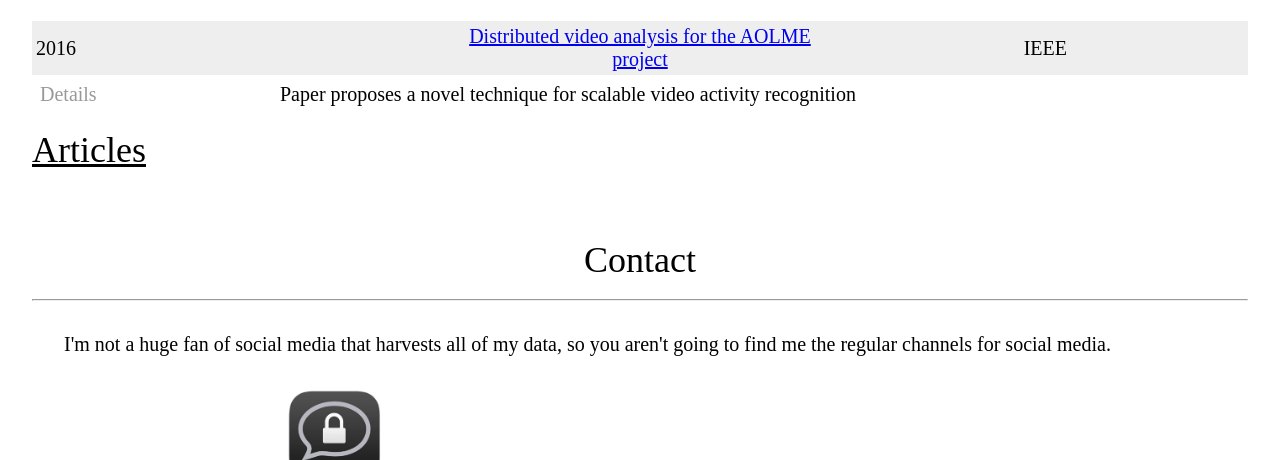
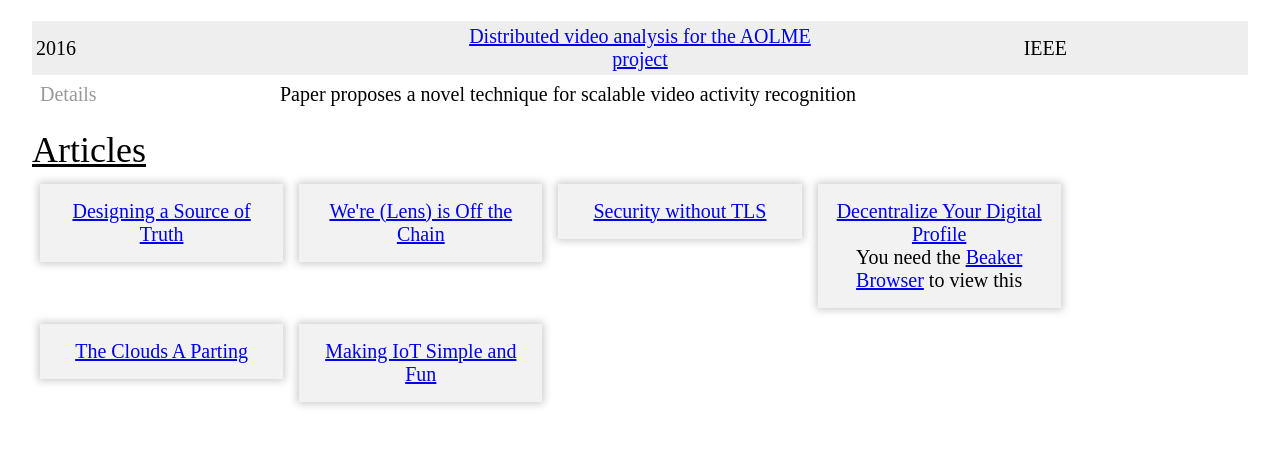
Before and after one commit to AcidLeroy/codyeilar.com, a plain HTML site: page index.html in a window 1280 px wide. Shown: the part 4875-5335 px from the top of the page. Drawn offline with nearby package versions, Linux system fonts and the light colour scheme.

Commit message:
Add articles
Signed-off-by: Cody W. Eilar <Cody.Eilar@Gmail.com>

```diff
--- a/index.html
+++ b/index.html
@@ -322,6 +322,47 @@
         <!-- Articles -->
         <div class="f2 underline pb1">Articles</div>
         <article class="f4">
+          <div class="cf">
+
+            <div class="fl w-100 w-20-ns tc pa3 bg-black-05 shadow-2 ma2">
+              <a href="https://medium.com/@cody_84149/designing-a-single-source-of-truth-200c48a2520">
+                Designing a Source of Truth
+              </a>
+            </div>
+
+            <div class="fl w-100 w-20-ns tc pa3 bg-black-05 shadow-2 ma2">
+              <a href="https://medium.com/@cody_84149/were-off-the-chain-f17fc5484142">
+                We're (Lens) is Off the Chain
+              </a>
+            </div>
+
+            <div class="fl w-100 w-20-ns tc pa3 bg-black-05 shadow-2 ma2">
+              <a href="https://medium.com/@cody_84149/security-without-tls-1da099a80550">
+                Security without TLS
+              </a>
+            </div>
+
+            <div class="fl w-100 w-20-ns tc pa3 bg-black-05 shadow-2 ma2">
+              <a href="dat://codyblog.hashbase.io/decentralized_profile.md">
+                Decentralize Your Digital Profile
+              </a> <br/>
+              You need the <a href="https://beakerbrowser.com/"> Beaker Browser</a>  to view this
+            </div>
+
+            <div class="fl w-100 w-20-ns tc pa3 bg-black-05 shadow-2 ma2">
+              <a href="https://mylens.io/blogs/news/the-clouds-are-parting">
+                The Clouds A Parting
+              </a>
+            </div>
+
+            <div class="fl w-100 w-20-ns tc pa3 bg-black-05 shadow-2 ma2">
+              <a href="https://mylens.io/blogs/news/making-iot-simple-and-fun">
+                Making IoT Simple and Fun
+              </a>
+            </div>
+
+          </div>
+
         </article>
         <!-- End artciles -->
 
```
